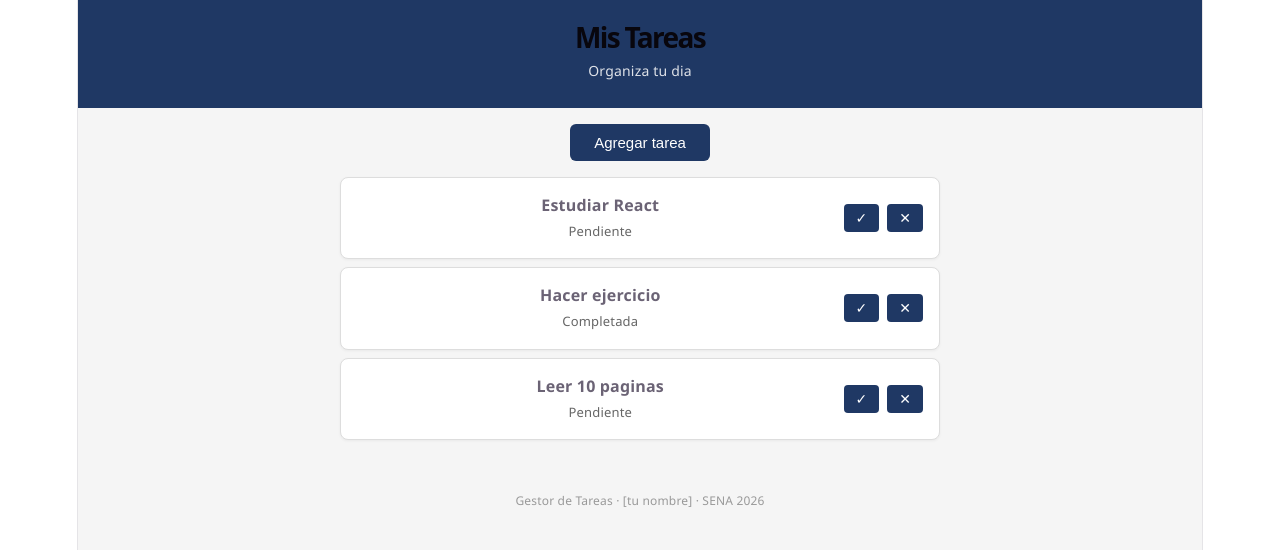
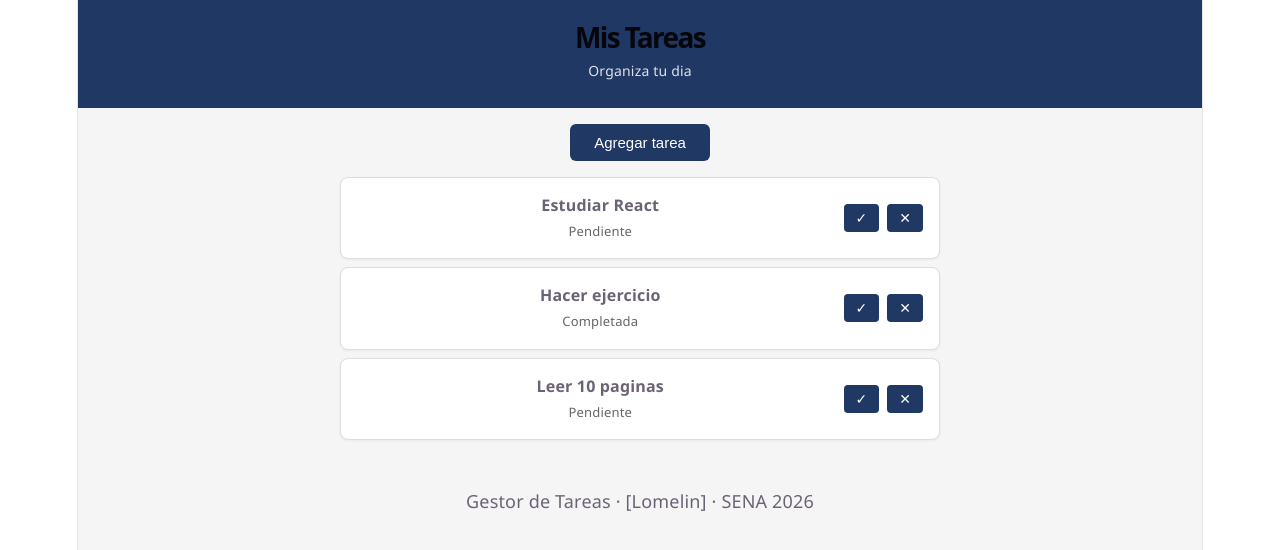
Before and after one commit to andresLc-77/gestor-tareas, a React (Vite) app: page / in a window 1280 px wide. Shown: the top 550 px of the page. Built offline with nearby package versions, Linux system fonts and the light colour scheme.

Commit message:
fin sprint 3

```diff
--- a/src/componentes/PiePagina.css
+++ b/src/componentes/PiePagina.css
@@ -1,7 +1,11 @@
 .pie-pagina {
   text-align: center;
   padding: 16px;
-  font-size: 12px;
-  color: #999;
   margin-top: 32px;
 }
+
+.pie-pagina__texto {
+  font-size: 13px;
+  color: #999;
+  margin: 0;
+}
--- a/src/componentes/PiePagina.jsx
+++ b/src/componentes/PiePagina.jsx
@@ -3,7 +3,7 @@ import './PiePagina.css'
 function PiePagina() {
   return (
     <footer className="pie-pagina">
-      <p>Gestor de Tareas · [tu nombre] · SENA 2026</p>
+      <p>Gestor de Tareas · [Lomelin] · SENA 2026</p>
     </footer>
   )
 }
```
